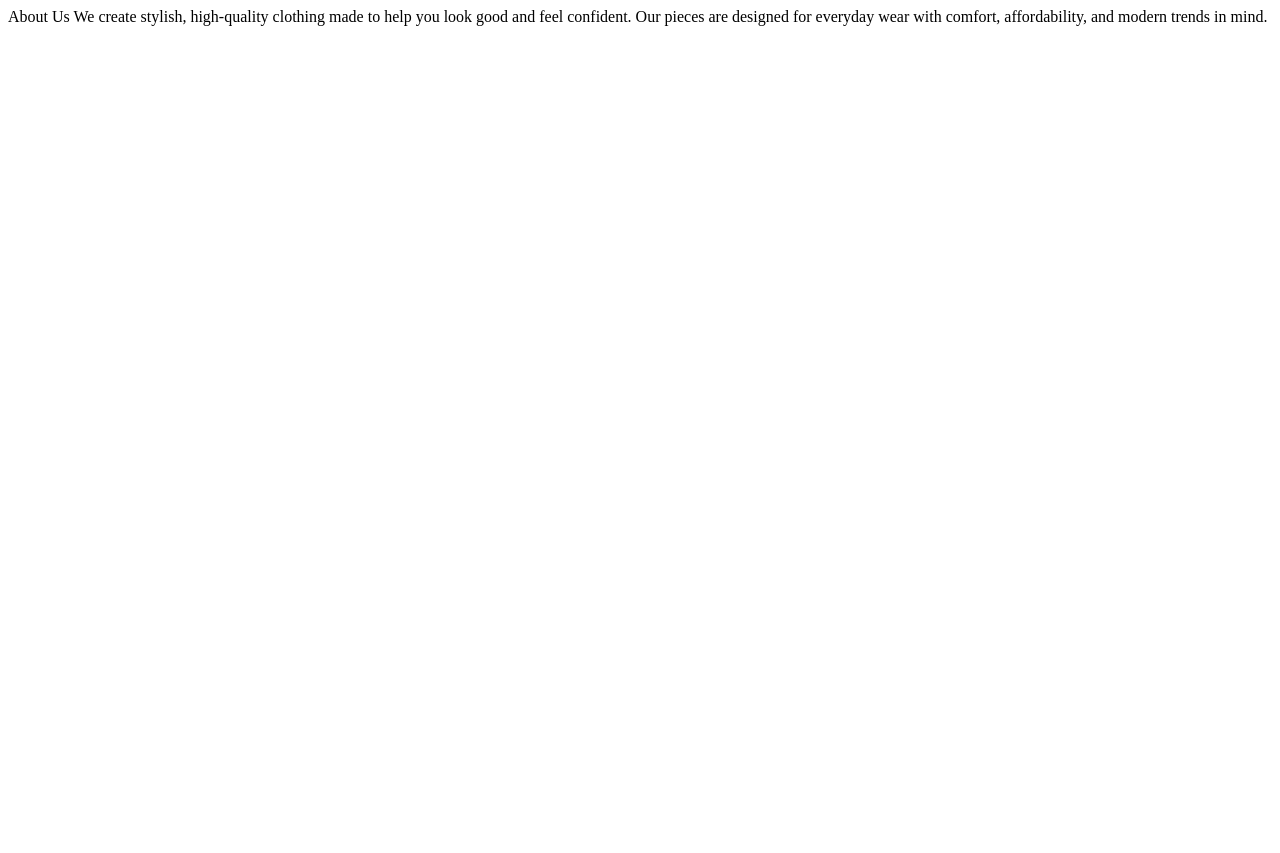
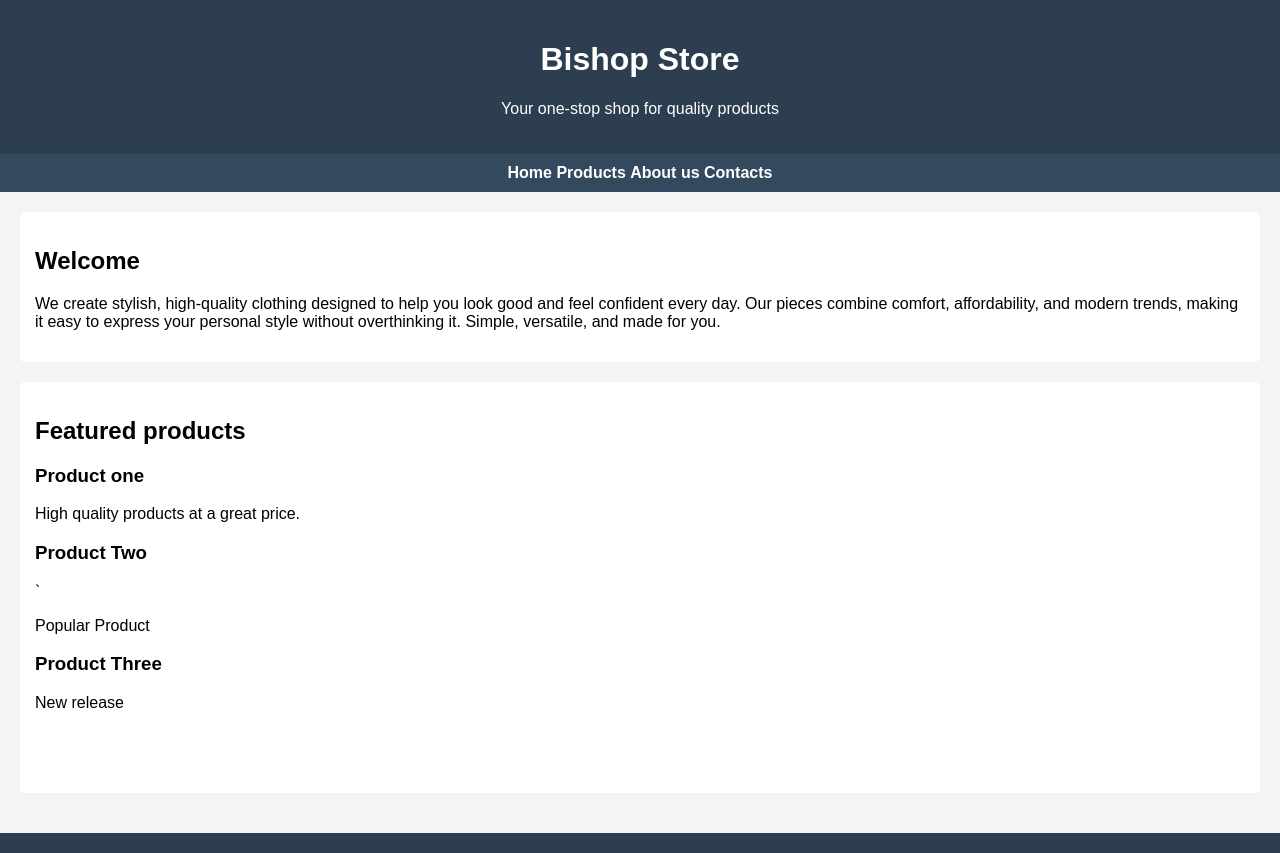
Before and after one commit to TumoMokakapadi/Bishop-Store, a plain HTML site: page about.html in a window 1280 px wide. Before the commit the page ends 800 px from the top, so only its background shows below. Drawn offline with Linux system fonts and the light colour scheme.

Commit message:
Update about.html

```diff
--- a/about.html
+++ b/about.html
@@ -1,2 +1,59 @@
-About Us
-We create stylish, high-quality clothing made to help you look good and feel confident. Our pieces are designed for everyday wear with comfort, affordability, and modern trends in mind.
+<!DOCTYPE html>
+<html lang-"en">
+<head>
+	<meta charset="UTF-8">
+	<title> My Retail Store</title>
+	<link rel="stylesheet" href="style.css">
+</head>
+<body>
+	<header>
+		<h1>Bishop Store</h1>
+		<p> Your one-stop shop for quality products </p>
+	</header>
+
+	<nav>
+
+		<a href="index.html">Home</a>
+		<a href="#">Products</a>
+		<a href="about.html">About us</a>
+		<a href="#">Contacts</a>
+	</nav>
+
+	<main>
+
+		<section>
+			<h2>Welcome</h2>
+
+			<p>
+			We create stylish, high-quality clothing designed to help you look good and feel confident every day. Our pieces combine comfort, affordability, and modern trends, making it easy to express your personal style without overthinking it. Simple, versatile, and made for you.
+
+			</p>
+		</section>
+
+		<section>
+			<h2>Featured products</h2>
+
+			<div class="product">
+				<h3> Product one</h3>
+				<p>High quality products at a great price.</P>
+			</div>
+
+			<div class="product">
+				<h3>Product Two</h3>
+		`		<p>Popular Product</p>
+			</div>
+
+			<div class="Product">
+				<h3>Product Three</h3>
+				<p>New release</p>
+			</div>
+		<section>
+
+	</main>
+
+	<footer>
+		<p.&Copy; 2026 Bishop Store.All Rights Reserved</p>
+	</footer>
+
+</body>
+</html>
```
